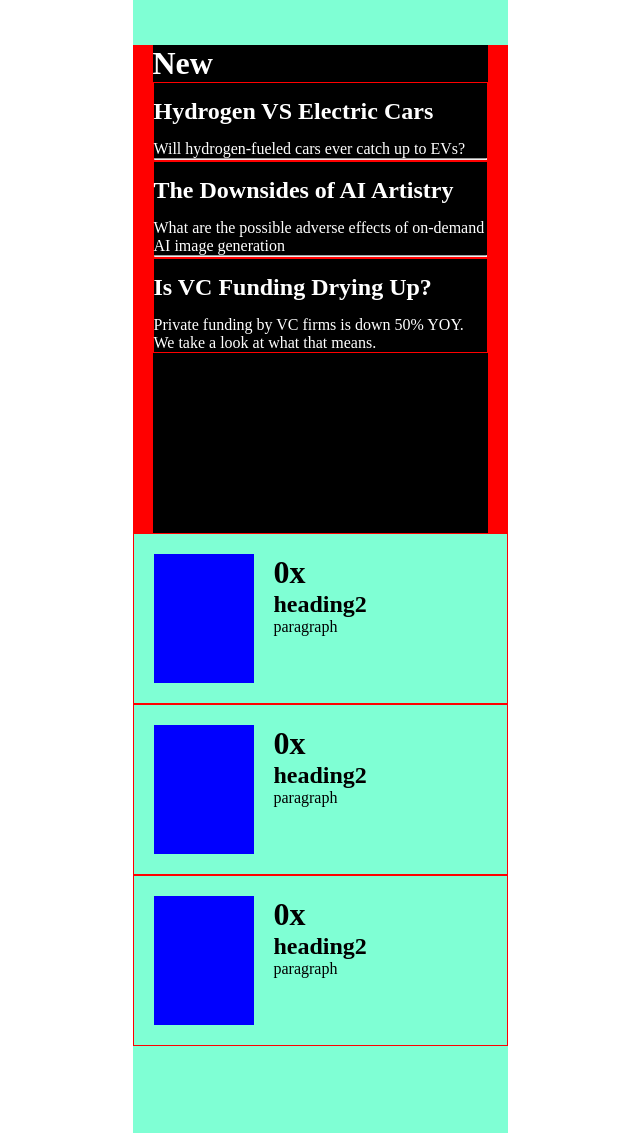
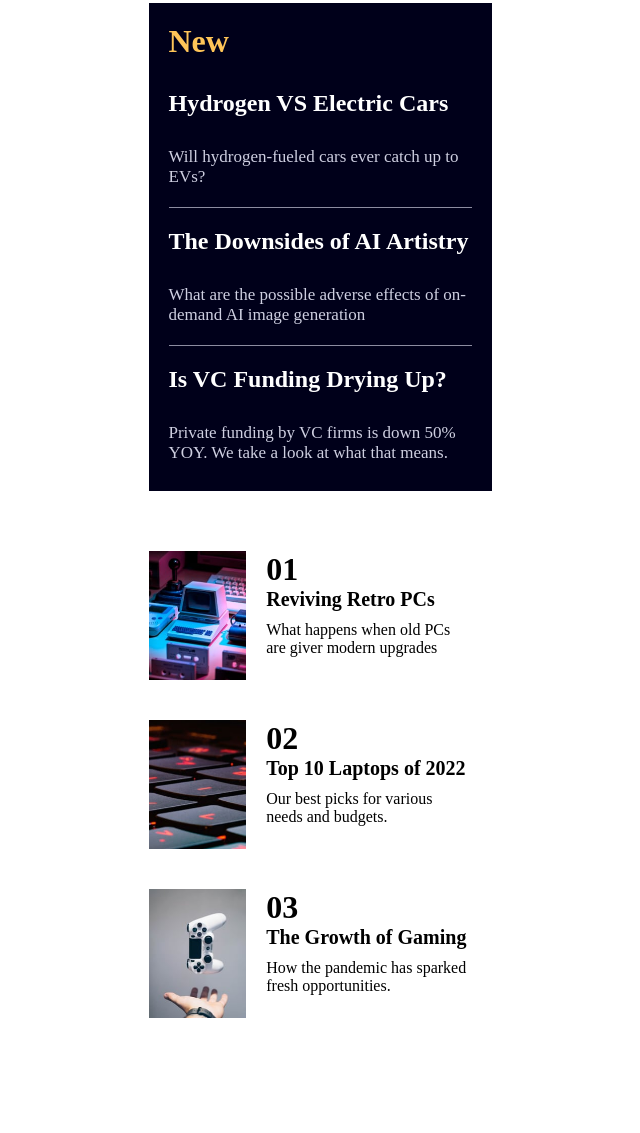
Before and after one commit to matejvalocky/frontend-mentor-simple-website-mobile-device, a plain HTML site: page index.html in a window 1280 px wide. Shown: the part 783-1916 px from the top of the page, without its empty margins (320-960 px from the left). After the commit the page ends 1874 px from the top, so only its background shows below. Drawn offline with Linux system fonts and the light colour scheme.

Commit message:
finishing of website

```diff
--- a/index.html
+++ b/index.html
@@ -10,7 +10,8 @@
 <body>
     <div id="container">
         <nav>
-
+            <div id="logo"></div>
+            <div id="menuButton"></div>
         </nav>
         <div id="banner">
 
@@ -49,41 +50,41 @@
                 <div class="offersImage image1"></div>
                 <div class="offersInfo">
                     <div class="offersNummber">
-                        <h1>0x</h1>
+                        <h1>01</h1>
                     </div>
                     <div class="offersHeading">
-                        <h2>heading2</h2>
+                        <h2>Reviving Retro PCs</h2>
                     </div>
                     <div class="offersArticle">
-                        <p>paragraph</p>
+                        <p>What happens when old PCs are giver modern upgrades</p>
                     </div>
                 </div>
             </div>
             <div class="offersContainer">
-                <div class="offersImage image1"></div>
+                <div class="offersImage image2"></div>
                 <div class="offersInfo">
                     <div class="offersNummber">
-                        <h1>0x</h1>
+                        <h1>02</h1>
                     </div>
                     <div class="offersHeading">
-                        <h2>heading2</h2>
+                        <h2>Top 10 Laptops of 2022</h2>
                     </div>
                     <div class="offersArticle">
-                        <p>paragraph</p>
+                        <p>Our best picks for various needs and budgets.</p>
                     </div>
                 </div>
             </div>
             <div class="offersContainer">
-                <div class="offersImage image1"></div>
+                <div class="offersImage image3"></div>
                 <div class="offersInfo">
                     <div class="offersNummber">
-                        <h1>0x</h1>
+                        <h1>03</h1>
                     </div>
                     <div class="offersHeading">
-                        <h2>heading2</h2>
+                        <h2>The Growth of Gaming</h2>
                     </div>
                     <div class="offersArticle">
-                        <p>paragraph</p>
+                        <p>How the pandemic has sparked fresh opportunities.</p>
                     </div>
                 </div>
             </div>
--- a/style.css
+++ b/style.css
@@ -6,41 +6,67 @@
 
 #container{
     width: 375px;
-    background-color: red;
+    background-color: rgb(255, 255, 255);
     margin: 0 auto;
+    padding: 0 16px;
 }
 
 nav{
     height: 86px;
-    background-color: blue;
+    display: flex;
+    flex-direction: row;
+    justify-content: space-between ;
+    align-items: center;
 }
+
+#logo{
+    width: 70px;
+    height: 43px;
+    background-image: url(./images/logo.svg);
+    background-repeat: no-repeat;
+    transform: scale(0.75);
+    position: relative;
+}
+
+#menuButton{
+    width: 42px;
+    height: 20px;
+    background-image: url(./images/icon-menu.svg);
+    background-repeat: no-repeat;
+}
+
 
 #banner{
     height: 300px;
     background-color: yellow;
+    background-image: url(./images/image-web-3-mobile.jpg);
+    background-size: contain;
 }
 
 article{
-    height: 300px;
-    background-color: green;
+    height: 280px;
 }
 
 article h1{
     font-size: 45px;
     line-height: 40px;
-    margin-bottom: 20px;
+    padding: 25px 0;
+
+}
+
+article p{
+    font-size: 17px;
 }
 
 #button{
-    height: 142px;
-    background-color: aquamarine;
+    height: 120px;
 }
 
 #button a{
     padding: 15px 40px;
     background-color: rgb(255, 85, 85);
     position: relative;
-    top: 25px;
+    top: 15px;
     text-transform: uppercase;
     font-weight: bold;
     text-decoration: none;
@@ -51,40 +77,82 @@ article h1{
 
 #articleSector{
     margin: 0 auto;
-    width: 335px;
     height: 488px;
-    background-color: black;
+    background-color: #00001A;
     color: white;
+    padding: 0 20px;
 }
 
-.sector{
-    border: 1px red solid;
+#articleSector h1{
+    padding-top: 20px;
+    padding-bottom: 10px;
+    color: rgb(255, 197, 88);
+}
+
+.sector hr{
+    border: 1px solid #cecfe1ad;
+    border-top-style: none;
+    border-bottom-style: groove;
 }
 
 .sector h2{
-    padding: 15px 0;
+    padding-top: 20px;
+    padding-bottom: 20px;
+}
+
+.sector p{
+    padding-top: 10px;
+    padding-bottom: 20px;
+    font-size: 17px;
+    color: #CECFE1;
 }
 
 #offers{
     height: 600px;
-    background-color: aquamarine;
+    padding-top: 40px;
 }
 
 .offersContainer{
     display: flex;
-    padding: 20px 20px;
-    border: 1px red solid;
-    margin: 0 auto;
+    flex-direction: row;
+    justify-content: space-between;
+    align-items: center;
+    padding: 20px 0px;
+}
 
+.offersHeading h2{
+    font-size: 20px;
+    padding-bottom: 10px;
+}
+
+.offersInfo{
+    height: 129px;
+}
+
+
+
+.image1{
+    background-image: url(./images/image-retro-pcs.jpg);
+}
+
+.image2{
+    background-image: url(./images/image-top-laptops.jpg);
+}
+
+.image3{
+    background-image: url(./images/image-gaming-growth.jpg);
 }
 
 .offersImage{
     width: 100px;
     height: 129px;
     background-color: blue;
-
+    background-size: cover;
 }
 
+
+
 .offersInfo{
+    width: 250px;
     padding: 0 20px;
 }
```
Also changed, not shown: images/favicon-32x32.png (added), images/icon-menu-close.svg (added), images/icon-menu.svg (added), images/image-gaming-growth.jpg (added), images/image-retro-pcs.jpg (added), images/image-top-laptops.jpg (added), images/image-web-3-mobile.jpg (added), images/logo.svg (added).
